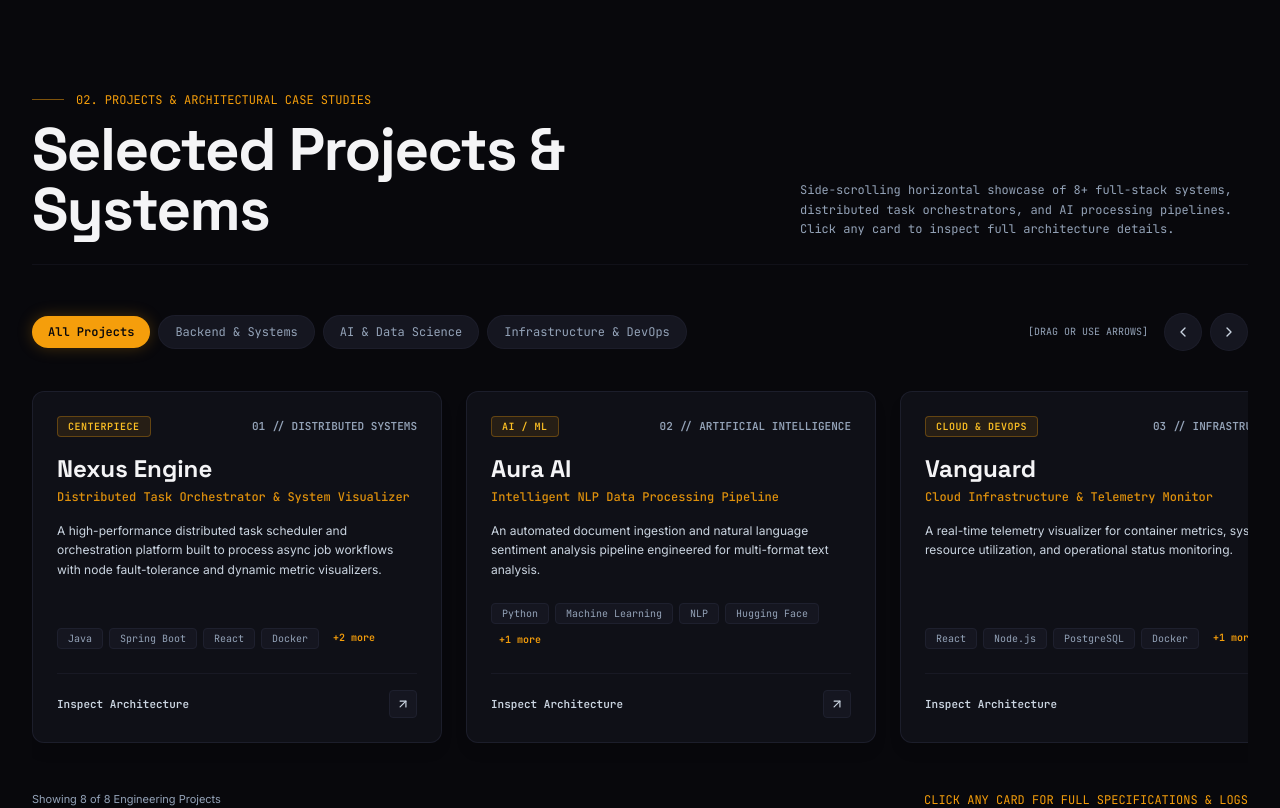
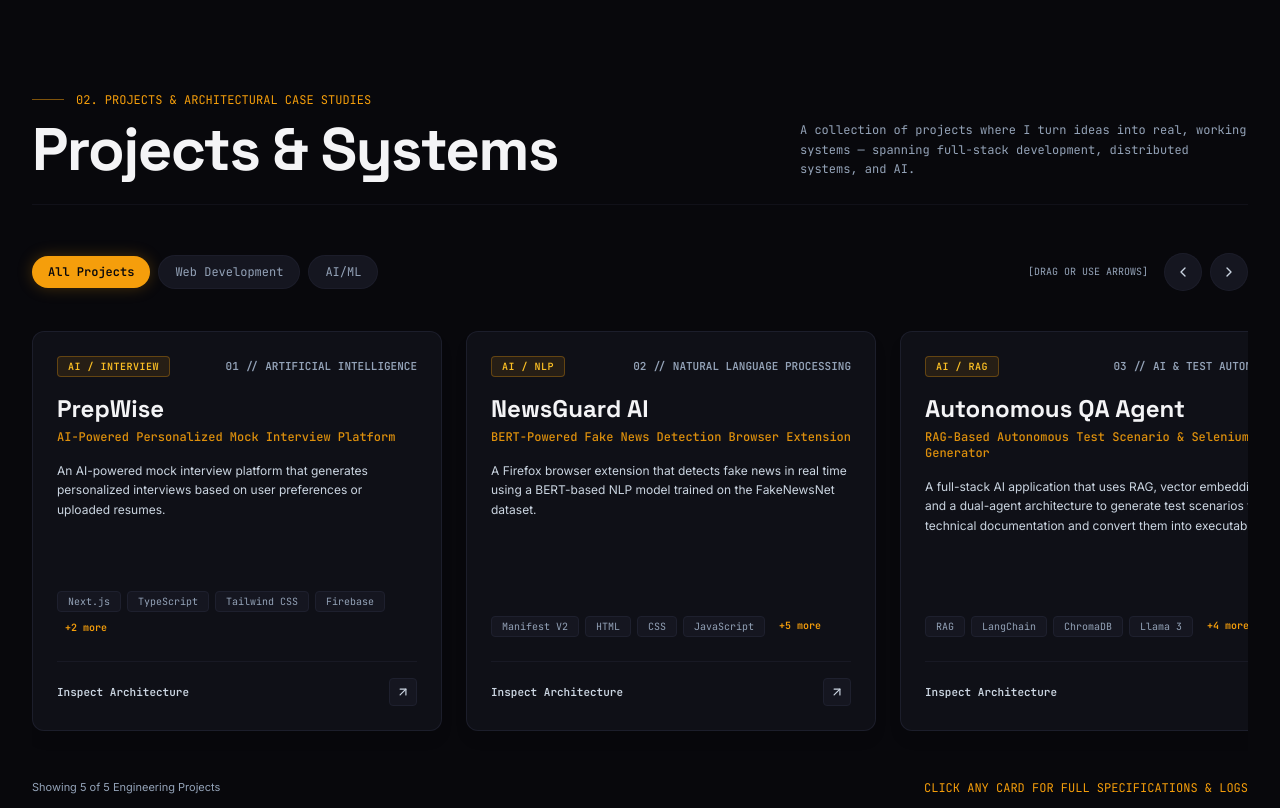
Before and after one commit to nallarahul/Nalla-Rahul-Portfolio, a React (Vite) app: page / in a window 1280 px wide. Shown: the part 1360-2168 px from the top of the page. Built offline with nearby package versions, Linux system fonts and the light colour scheme.

Commit message:
updated project details and made UI changes

```diff
--- a/src/data/projects.json
+++ b/src/data/projects.json
@@ -1,213 +1,262 @@
 [
   {
-    "id": "nexus-engine",
-    "title": "Nexus Engine",
-    "subtitle": "Distributed Task Orchestrator & System Visualizer",
-    "category": "backend",
-    "categoryLabel": "Distributed Systems",
-    "badge": "CENTERPIECE",
-    "summary": "A high-performance distributed task scheduler and orchestration platform built to process async job workflows with node fault-tolerance and dynamic metric visualizers.",
-    "problemSolved": "Traditional monolithic cron jobs struggle with scaling and isolated error recovery. Nexus Engine decouples job queues into fault-tolerant distributed worker nodes with centralized telemetry.",
-    "technicalChallenge": "Ensuring thread-safe state synchronization across distributed worker instances while streaming real-time queue health metrics over WebSockets.",
-    "outcomeKey": "Successfully architected modular task queues supporting dynamic retries, configurable concurrency limits, and live visual monitoring.",
-    "techStack": ["Java", "Spring Boot", "React", "Docker", "PostgreSQL", "REST APIs"],
-    "githubUrl": "https://github.com/rahul-nalla/nexus-engine-orchestrator",
-    "liveDemoUrl": "https://nexus-engine.demo.dev",
+    "id": "prepwise",
+    "title": "PrepWise",
+    "subtitle": "AI-Powered Personalized Mock Interview Platform",
+    "category": "ai",
+    "categoryLabel": "Artificial Intelligence",
+    "badge": "AI / INTERVIEW",
+    "summary": "An AI-powered mock interview platform that generates personalized interviews based on user preferences or uploaded resumes.",
+    "problemSolved": "Generic mock interviews fail to adapt to an individual's experience and background. PrepWise uses resume information to generate personalized interview questions and provide instant feedback.",
+    "technicalChallenge": "Integrating resume parsing, AI-driven question generation, and real-time interview feedback into a seamless full-stack application.",
+    "outcomeKey": "Launched an AI-powered interview platform that attracted 30+ users within the first few days and enabled personalized interview preparation.",
+    "techStack": [
+      "Next.js",
+      "TypeScript",
+      "Tailwind CSS",
+      "Firebase",
+      "Gemini AI",
+      "Vapi AI"
+    ],
+    "githubUrl": "https://github.com/nallarahul/PrepWise",
+    "liveDemoUrl": "https://prepwisemock.vercel.app/",
     "highlights": [
-      "Fault-tolerant worker node pool architecture",
-      "Real-time dynamic telemetry and queue inspection",
-      "RESTful API endpoints for external service triggers",
-      "Containerized multi-service deployment setup"
+      "AI-generated personalized mock interviews",
+      "Resume PDF parsing for tailored questions",
+      "Dynamic AI-driven question generation",
+      "Instant interview feedback",
+      "30+ users within the first few days of launch"
     ],
     "terminalLogs": [
-      { "text": "[SYSTEM] Initializing distributed scheduler cluster...", "color": "text-steel-400" },
-      { "text": "[POSTGRES] Connected to primary task_state instance", "color": "text-steel-400" },
-      { "text": "[SPRING] Spawning 4 thread pool instances", "color": "text-amber-500/80" },
-      { "text": "[WEBSOCKET] Streaming metrics to React visualizer", "color": "text-steel-400" },
-      { "text": "[WORKER #1] Execution completed payload #99401", "color": "text-steel-400" }
+      {
+        "text": "[PREPWISE] Initializing personalized interview engine...",
+        "color": "text-steel-400"
+      },
+      {
+        "text": "[RESUME] Parsing uploaded PDF resume...",
+        "color": "text-steel-400"
+      },
+      {
+        "text": "[GEMINI] Generating tailored interview questions...",
+        "color": "text-amber-500/80"
+      },
+      {
+        "text": "[VAPI] Interview session initialized successfully",
+        "color": "text-steel-400"
+      },
+      {
+        "text": "[FEEDBACK] Generating instant interview evaluation...",
+        "color": "text-steel-400"
+      }
     ]
   },
   {
-    "id": "aura-ai-pipeline",
-    "title": "Aura AI",
-    "subtitle": "Intelligent NLP Data Processing Pipeline",
+    "id": "newsguard-ai",
+    "title": "NewsGuard AI",
+    "subtitle": "BERT-Powered Fake News Detection Browser Extension",
     "category": "ai",
-    "categoryLabel": "Artificial Intelligence",
-    "badge": "AI / ML",
-    "summary": "An automated document ingestion and natural language sentiment analysis pipeline engineered for multi-format text analysis.",
-    "problemSolved": "Unstructured text documents often require manual categorization and entity extraction. Aura AI automates keyword extraction, sentiment analysis, and summarization.",
-    "technicalChallenge": "Optimizing token processing times for large batch document uploads using async worker queues and cached embeddings.",
-    "outcomeKey": "Streamlined multi-document text classification with standardized JSON API output structure.",
-    "techStack": ["Python", "Machine Learning", "NLP", "Hugging Face", "REST APIs"],
-    "githubUrl": "https://github.com/rahul-nalla/aura-ai-nlp-pipeline",
-    "liveDemoUrl": "https://aura-ai.demo.dev",
+    "categoryLabel": "Natural Language Processing",
+    "badge": "AI / NLP",
+    "summary": "A Firefox browser extension that detects fake news in real time using a BERT-based NLP model trained on the FakeNewsNet dataset.",
+    "problemSolved": "Users can encounter misleading or fabricated news while browsing the web. NewsGuard AI provides real-time news verification directly inside the browser.",
+    "technicalChallenge": "Integrating a trained BERT NLP model with a browser extension through a Flask backend while maintaining an efficient real-time verification workflow.",
+    "outcomeKey": "Built a real-time fake news detection system achieving 97.37% accuracy on the trained NLP model.",
+    "techStack": [
+      "Manifest V2",
+      "HTML",
+      "CSS",
+      "JavaScript",
+      "Python",
+      "Flask",
+      "Natural Language Processing",
+      "BERT",
+      "Hugging Face"
+    ],
+    "githubUrl": "https://github.com/nallarahul/NewsGuard-AI",
+    "liveDemoUrl": "https://addons.mozilla.org/en-GB/firefox/addon/newsguard-ai/",
     "highlights": [
-      "Automated document ingestion & summarization",
-      "Cached vector embeddings for sub-100ms classification",
-      "Standardized JSON payload responses for REST integration",
-      "Custom fine-tuned Transformer model layers"
+      "97.37% fake news detection accuracy",
+      "BERT-based NLP model trained on FakeNewsNet",
+      "Real-time news verification inside Firefox",
+      "Hugging Face-hosted machine learning model",
+      "Flask backend for model inference"
     ],
     "terminalLogs": [
-      { "text": "[NLP] Tokenizing document batch #2048...", "color": "text-steel-400" },
-      { "text": "[HUGGINGFACE] Transformer model layers loaded", "color": "text-amber-500/80" },
-      { "text": "[VECTOR] Embedded 512 dimensions into FAISS index", "color": "text-steel-400" },
-      { "text": "[OUTPUT] Generated entity graph & sentiment score: 0.94", "color": "text-steel-400" }
+      {
+        "text": "[NEWSGUARD] Initializing browser verification engine...",
+        "color": "text-steel-400"
+      },
+      {
+        "text": "[BERT] Loading fake news classification model...",
+        "color": "text-amber-500/80"
+      },
+      {
+        "text": "[HUGGINGFACE] ML model endpoint connected",
+        "color": "text-steel-400"
+      },
+      {
+        "text": "[FLASK] Prediction API ready for incoming requests",
+        "color": "text-steel-400"
+      },
+      {
+        "text": "[DETECTION] Real-time news verification completed",
+        "color": "text-steel-400"
+      }
     ]
   },
   {
-    "id": "vanguard-telemetry",
-    "title": "Vanguard",
-    "subtitle": "Cloud Infrastructure & Telemetry Monitor",
-    "category": "infrastructure",
-    "categoryLabel": "Infrastructure",
-    "badge": "CLOUD & DEVOPS",
-    "summary": "A real-time telemetry visualizer for container metrics, system resource utilization, and operational status monitoring.",
-    "problemSolved": "Developers need a unified lightweight dashboard to observe service health metrics without navigating complex multi-tab management consoles.",
-    "technicalChallenge": "Handling high-frequency WebSocket metric streams without inducing UI re-render bottleneck latency.",
-    "outcomeKey": "Delivered a lightweight responsive dashboard with custom visualization widgets.",
-    "techStack": ["React", "Node.js", "PostgreSQL", "Docker", "AWS"],
-    "githubUrl": "https://github.com/rahul-nalla/vanguard-telemetry-dashboard",
-    "liveDemoUrl": "https://vanguard.demo.dev",
+    "id": "autonomous-qa-agent",
+    "title": "Autonomous QA Agent",
+    "subtitle": "RAG-Based Autonomous Test Scenario & Selenium Generator",
+    "category": "ai",
+    "categoryLabel": "AI & Test Automation",
+    "badge": "AI / RAG",
+    "summary": "A full-stack AI application that uses RAG, vector embeddings, and a dual-agent architecture to generate test scenarios from technical documentation and convert them into executable Selenium scripts.",
+    "problemSolved": "Manual test planning and test-script creation can be repetitive and time-consuming. The Autonomous QA Agent automates documentation analysis, test scenario generation, and Selenium script creation.",
+    "technicalChallenge": "Combining document retrieval, vector embeddings, autonomous reasoning, HTML DOM analysis, and code generation into a coordinated dual-agent testing workflow.",
+    "outcomeKey": "Reduced manual test creation effort by 40% through autonomous test scenario generation and Selenium script conversion.",
+    "techStack": [
+      "RAG",
+      "LangChain",
+      "ChromaDB",
+      "Llama 3",
+      "FastAPI",
+      "Streamlit",
+      "Selenium",
+      "Vector Embeddings"
+    ],
+    "githubUrl": "https://github.com/nallarahul/Autonomous-QA-Agent",
+    "liveDemoUrl": "",
     "highlights": [
-      "Sub-second container CPU & memory telemetry graphs",
-      "Automated alerts via CloudWatch integration",
-      "Responsive glassmorphism dashboard UI",
-      "Multi-container health check heartbeats"
+      "RAG-based technical documentation ingestion",
+      "Automated hallucination-resistant test scenario generation",
+      "Dual-agent architecture for autonomous QA",
+      "HTML DOM analysis for Selenium script generation",
+      "40% reduction in manual test creation effort",
+      "FastAPI backend with interactive Streamlit interface"
     ],
     "terminalLogs": [
-      { "text": "[TELEMETRY] Listening on ws://0.0.0.0:8080/metrics...", "color": "text-steel-400" },
-      { "text": "[DOCKER] 8 containers reporting healthy status", "color": "text-amber-500/80" },
-      { "text": "[AWS CLOUDWATCH] Synced resource usage payload", "color": "text-steel-400" }
+      {
+        "text": "[QA-AGENT] Initializing autonomous testing pipeline...",
+        "color": "text-steel-400"
+      },
+      {
+        "text": "[RAG] Ingesting technical documentation into vector store...",
+        "color": "text-steel-400"
+      },
+      {
+        "text": "[CHROMADB] Vector embeddings indexed successfully",
+        "color": "text-amber-500/80"
+      },
+      {
+        "text": "[AGENT-1] Generating test scenarios from retrieved context...",
+        "color": "text-steel-400"
+      },
+      {
+        "text": "[AGENT-2] Analyzing HTML DOM and generating Selenium scripts...",
+        "color": "text-steel-400"
+      }
     ]
   },
   {
-    "id": "omnistore-microservices",
-    "title": "OmniStore Engine",
-    "subtitle": "Microservices E-Commerce Backend",
-    "category": "backend",
-    "categoryLabel": "Backend Architecture",
-    "badge": "ENTERPRISE",
-    "summary": "A decoupled e-commerce core API managing product catalogs, order processing, inventory sync, and authentication services.",
-    "problemSolved": "Tightly coupled monoliths hinder independent deployment of inventory and payment workflows.",
-    "technicalChallenge": "Implementing transactional consistency across independent order and inventory databases using event messaging patterns.",
-    "outcomeKey": "Modular API structure allowing granular scaling of independent microservices.",
-    "techStack": ["Java", "Spring Boot", "MySQL", "MongoDB", "Docker", "CI/CD"],
-    "githubUrl": "https://github.com/rahul-nalla/omnistore-microservices",
-    "liveDemoUrl": "https://omnistore.demo.dev",
+    "id": "intelligent-traffic-control",
+    "title": "Intelligent Traffic Control System",
+    "subtitle": "Deep Reinforcement Learning Based Adaptive Traffic Control",
+    "category": "ai",
+    "categoryLabel": "Reinforcement Learning",
+    "badge": "REINFORCEMENT LEARNING",
+    "summary": "A reinforcement learning-based traffic management system that dynamically controls traffic signals using real-time simulation data.",
+    "problemSolved": "Static traffic signal timings cannot effectively respond to changing traffic conditions. The system dynamically adapts signal control based on live traffic information.",
+    "technicalChallenge": "Training and validating a reinforcement learning agent across complex urban traffic simulations while continuously feeding real-time traffic data through the SUMO TraCI API.",
+    "outcomeKey": "Reduced average vehicle waiting time by over 75% in simulated environments using adaptive reinforcement learning-based traffic signal control.",
+    "techStack": [
+      "Python",
+      "TensorFlow",
+      "Reinforcement Learning",
+      "SUMO",
+      "TraCI API"
+    ],
+    "githubUrl": "https://github.com/nallarahul/Reinforcement-learning-based-traffic-control-system",
+    "liveDemoUrl": "",
     "highlights": [
-      "Decoupled microservice architecture with API Gateway",
-      "Event-driven inventory synchronization",
-      "MongoDB catalog store & MySQL transactional DB",
-      "Automated Docker deployment scripts"
+      "Adaptive traffic signal control using reinforcement learning",
+      "Over 75% reduction in simulated vehicle wait times",
+      "3+ complex urban traffic simulations",
+      "Simulations containing 1000+ traffic agents",
+      "Real-time traffic data processing through SUMO TraCI API"
     ],
     "terminalLogs": [
-      { "text": "[GATEWAY] Routing inbound request /api/v1/orders...", "color": "text-steel-400" },
-      { "text": "[AUTH] JWT verified for tenant #4902", "color": "text-steel-400" },
-      { "text": "[KAFKA] Emitted InventoryDeductedEvent", "color": "text-amber-500/80" }
+      {
+        "text": "[SUMO] Initializing urban traffic simulation...",
+        "color": "text-steel-400"
+      },
+      {
+        "text": "[TRA-CI] Streaming real-time traffic state data...",
+        "color": "text-steel-400"
+      },
+      {
+        "text": "[DQN] Reinforcement learning agent evaluating signal state...",
+        "color": "text-amber-500/80"
+      },
+      {
+        "text": "[CONTROL] Adaptive traffic signal decision executed",
+        "color": "text-steel-400"
+      },
+      {
+        "text": "[RESULT] Average vehicle wait time reduced by 75%+",
+        "color": "text-steel-400"
+      }
     ]
   },
   {
-    "id": "kubepulse-streamer",
-    "title": "KubePulse",
-    "subtitle": "Kubernetes Event Streamer & Log Aggregator",
-    "category": "infrastructure",
-    "categoryLabel": "Cloud & Kubernetes",
-    "badge": "DEVOPS",
-    "summary": "An event-driven log streaming daemon for Kubernetes pods that aggregates crash logs and container state transitions in real time.",
-    "problemSolved": "Pod restart loops often get lost in noisy log outputs. KubePulse isolates failing container states and surfaces immediate stack traces.",
-    "technicalChallenge": "Buffering continuous high-volume stdout log streams from multi-node clusters without consuming excess host node memory.",
-    "outcomeKey": "Reduced mean time to detection (MTTD) for pod crashes across staging environments.",
-    "techStack": ["Node.js", "Docker", "GitHub Actions", "AWS", "REST APIs"],
-    "githubUrl": "https://github.com/rahul-nalla/kubepulse-log-streamer",
-    "liveDemoUrl": "https://kubepulse.demo.dev",
+    "id": "hedwig",
+    "title": "Hedwig",
+    "subtitle": "Real-Time Full-Stack Chat Application",
+    "category": "web-dev",
+    "categoryLabel": "Full-Stack Development",
+    "badge": "REAL-TIME",
+    "summary": "A real-time chat application built for seamless communication with low-latency bi-directional messaging, image sharing, and a responsive user interface.",
+    "problemSolved": "Traditional request-response communication does not provide the responsiveness required for real-time conversations. Hedwig enables persistent bi-directional communication between users.",
+    "technicalChallenge": "Implementing low-latency real-time messaging while managing concurrent connections, image storage, persistent application data, and secure responsive access across devices.",
+    "outcomeKey": "Built and deployed a real-time communication platform supporting over 20 active users with bi-directional messaging.",
+    "techStack": [
+      "React.js",
+      "Node.js",
+      "Express.js",
+      "MongoDB",
+      "Socket.io"
+    ],
+    "githubUrl": "https://github.com/nallarahul/Hedwig",
+    "liveDemoUrl": "https://hedwig-chat.vercel.app/",
     "highlights": [
-      "Real-time K8s pod event streaming",
-      "Automated crashloop backoff detection",
-      "Lightweight memory footprint (<40MB)",
-      "Slack & Webhook notification hooks"
+      "Real-time bi-directional messaging with Socket.io",
+      "Support for 20+ active users",
+      "Integrated image storage and sharing",
+      "Responsive interface across devices",
+      "Node.js and Express.js backend",
+      "MongoDB-based persistent data storage"
     ],
     "terminalLogs": [
-      { "text": "[KUBE-API] Connected to cluster master node", "color": "text-steel-400" },
-      { "text": "[WATCH] Monitoring namespace: production-apps", "color": "text-amber-500/80" },
-      { "text": "[ALERT] Pod api-service-v2 restarted (exit status 137)", "color": "text-steel-400" }
-    ]
+      {
+        "text": "[HEDWIG] Initializing real-time communication server...",
+        "color": "text-steel-400"
       },
       {
-    "id": "aetherdb-profiler",
-    "title": "AetherDB Profiler",
-    "subtitle": "SQL Query Performance & Index Analyzer",
-    "category": "backend",
-    "categoryLabel": "Database Systems",
-    "badge": "DATA TOOL",
-    "summary": "A query analyzer tool that generates query execution plans, identifies missing indexes, and highlights slow join queries in PostgreSQL databases.",
-    "problemSolved": "Developers often push un-indexed join queries that degrade database performance under heavy production concurrency.",
-    "technicalChallenge": "Parsing complex SQL AST trees to recommend optimal composite indexes without running full table scans.",
-    "outcomeKey": "Helped optimize database query latencies by identifying unindexed foreign key relationships.",
-    "techStack": ["Python", "SQL", "PostgreSQL", "React", "REST APIs"],
-    "githubUrl": "https://github.com/rahul-nalla/aetherdb-query-profiler",
-    "liveDemoUrl": "https://aetherdb.demo.dev",
-    "highlights": [
-      "Automated EXPLAIN ANALYZE tree visualization",
-      "Composite index recommendations generator",
-      "PostgreSQL query execution cost graph",
-      "Slow query alert logs export"
-    ],
-    "terminalLogs": [
-      { "text": "[SQL-PARSER] Analyzing AST tree for query #892...", "color": "text-steel-400" },
-      { "text": "[EXPLAIN] Sequential scan detected on table: orders (1.2M rows)", "color": "text-amber-500/80" },
-      { "text": "[INDEX-SUGGEST] CREATE INDEX idx_orders_customer_id ON orders(customer_id)", "color": "text-steel-400" }
-    ]
+        "text": "[SOCKET.IO] WebSocket connection established",
+        "color": "text-amber-500/80"
       },
       {
-    "id": "cipherguard-auth",
-    "title": "CipherGuard Auth",
-    "subtitle": "Zero-Trust Identity & Token Manager",
-    "category": "backend",
-    "categoryLabel": "Security & Identity",
-    "badge": "SECURITY",
-    "summary": "A lightweight OAuth2 & JWT authentication service providing RBAC role management, token rotation, and rate-limiting middleware.",
-    "problemSolved": "Building custom authentication for every microservice risks security flaws and duplicated key management code.",
-    "technicalChallenge": "Implementing secure refresh token rotation with sliding expiration windows and instant revocation blacklists.",
-    "outcomeKey": "Centralized authentication engine providing single-sign-on (SSO) integration across microservices.",
-    "techStack": ["Java", "Spring Boot", "PostgreSQL", "REST APIs", "CI/CD"],
-    "githubUrl": "https://github.com/rahul-nalla/cipherguard-auth-service",
-    "liveDemoUrl": "https://cipherguard.demo.dev",
-    "highlights": [
-      "OAuth2 & JWT bearer token validation",
-      "Role-Based Access Control (RBAC) middleware",
-      "Redis-backed token revocation blacklist",
-      "Rate-limiting protection against brute-force attacks"
-    ],
-    "terminalLogs": [
-      { "text": "[AUTH-SERVICE] Initialized RSA 4096-bit public key pair", "color": "text-steel-400" },
-      { "text": "[JWT] Minted access token for user_id: 88402 (exp: 15m)", "color": "text-amber-500/80" },
-      { "text": "[RATE-LIMIT] IP 192.168.1.4 throttled (5 attempts/min exceeded)", "color": "text-steel-400" }
-    ]
+        "text": "[MONGODB] Chat database connection established",
+        "color": "text-steel-400"
       },
       {
-    "id": "dataflow-etl-pipeline",
-    "title": "DataFlow Stream",
-    "subtitle": "Real-Time Event Stream Transformation Pipeline",
-    "category": "ai",
-    "categoryLabel": "Data Engineering",
-    "badge": "DATA PIPELINE",
-    "summary": "A distributed data processing pipeline built to extract, transform, and load high-velocity stream metrics into analytical data warehouses.",
-    "problemSolved": "Batch processing introduces data freshness delays for live analytics dashboards.",
-    "technicalChallenge": "Structuring streaming window aggregations to handle out-of-order event timestamps without data duplication.",
-    "outcomeKey": "Enabled real-time streaming analytics with sub-second event transformation latency.",
-    "techStack": ["Python", "Data Processing", "SQL", "PostgreSQL", "AWS"],
-    "githubUrl": "https://github.com/rahul-nalla/dataflow-etl-stream",
-    "liveDemoUrl": "https://dataflow.demo.dev",
-    "highlights": [
-      "Real-time event transformation & aggregation",
-      "Out-of-order event timestamp reconciliation",
-      "Automated schema validation on ingestion",
-      "S3 & PostgreSQL analytical sink integrations"
-    ],
-    "terminalLogs": [
-      { "text": "[STREAM-INGEST] Processing window 18:35:00 - 18:35:05...", "color": "text-steel-400" },
-      { "text": "[TRANSFORM] Calculated 14,200 events/sec aggregate", "color": "text-amber-500/80" },
-      { "text": "[SINK] Bulk inserted 71,000 transformed records to PostgreSQL", "color": "text-steel-400" }
+        "text": "[MESSAGING] Bi-directional message channel active",
+        "color": "text-steel-400"
+      },
+      {
+        "text": "[SYSTEM] Real-time chat service ready",
+        "color": "text-steel-400"
+      }
     ]
   }
 ]
--- a/src/sections/ProjectsSection.jsx
+++ b/src/sections/ProjectsSection.jsx
@@ -17,9 +17,8 @@
 
   const categories = [
     { id: 'all', label: 'All Projects' },
-    { id: 'backend', label: 'Backend & Systems' },
-    { id: 'ai', label: 'AI & Data Science' },
-    { id: 'infrastructure', label: 'Infrastructure & DevOps' },
+    { id: 'web-dev', label: 'Web Development' },
+    { id: 'ai', label: 'AI/ML' },
   ];
 
   // Filter projects by category
@@ -45,11 +44,11 @@
               <span>02. PROJECTS &amp; ARCHITECTURAL CASE STUDIES</span>
             </ClipReveal>
             <BlurReveal as="h2" delay={0.1} className="font-heading text-4xl sm:text-5xl lg:text-6xl font-bold text-steel-100 tracking-tight">
-              Selected Projects &amp; Systems
+              Projects &amp; Systems
             </BlurReveal>
           </div>
           <BlurReveal delay={0.2} className="font-mono text-xs text-steel-400 mt-4 md:mt-0 max-w-md leading-relaxed">
-            Side-scrolling horizontal showcase of 8+ full-stack systems, distributed task orchestrators, and AI processing pipelines. Click any card to inspect full architecture details.
+            A collection of projects where I turn ideas into real, working systems — spanning full-stack development, distributed systems, and AI.
           </BlurReveal>
         </div>
 
```
Also changed, not shown: src/components/ui/ProjectDetailModal.jsx (+2 -17 lines). Lines whose indentation alone changed are shown as unchanged.
